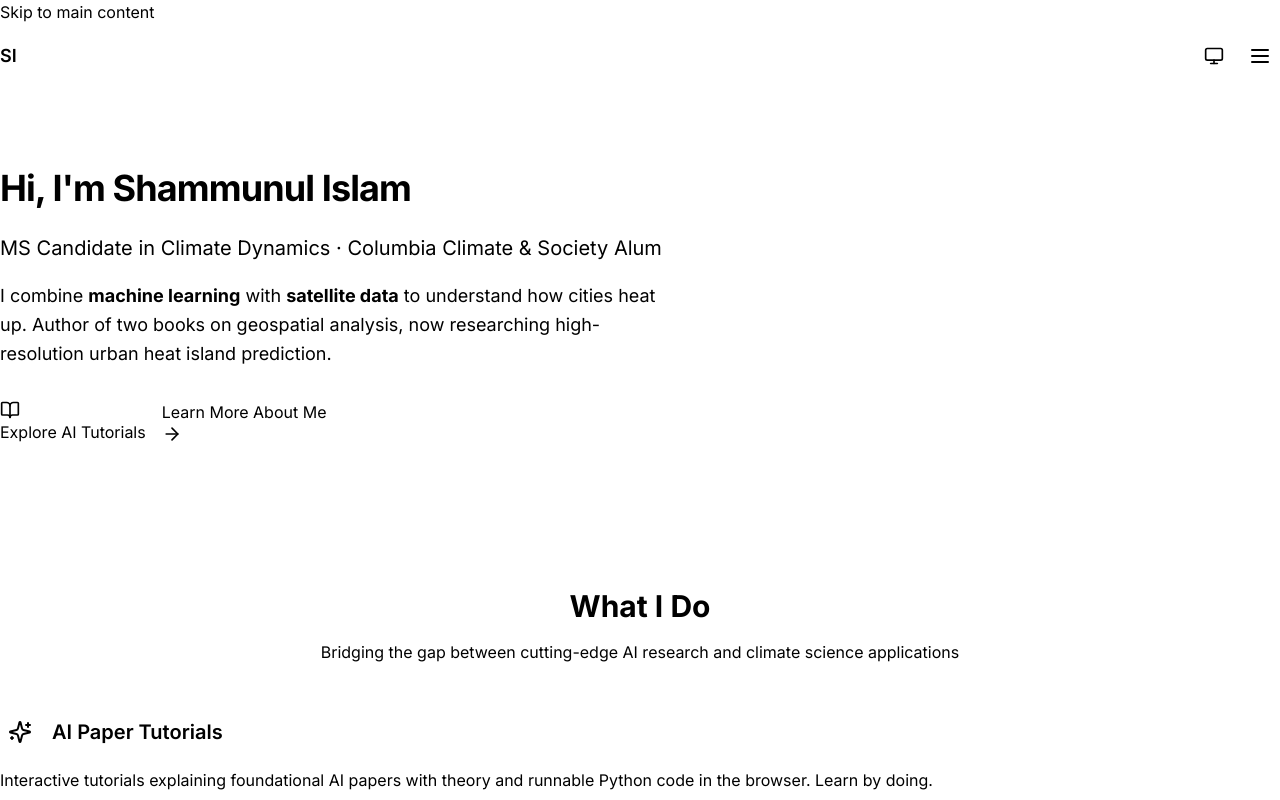
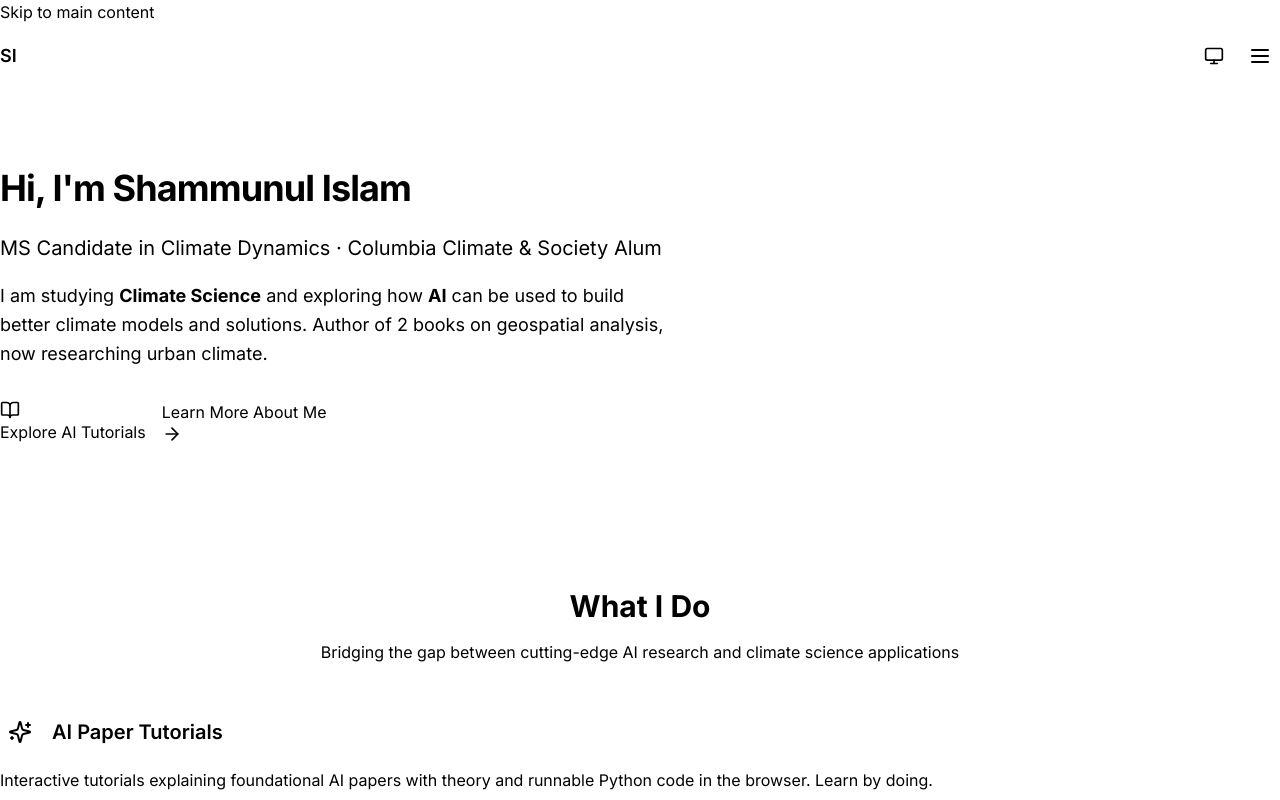
Before and after one commit to shammun/portfolio-website, a Next.js app: page / in a window 1280 px wide. Shown: the top 800 px of the page. Built offline with nearby package versions, Linux system fonts and the light colour scheme.

Commit message:
Update home page description

```diff
--- a/src/app/page.tsx
+++ b/src/app/page.tsx
@@ -27,16 +27,16 @@ export default function HomePage() {
             </p>
 
             <p className="mt-4 text-lg text-muted-foreground leading-relaxed max-w-2xl">
-              I combine{" "}
+              I am studying{" "}
               <strong className="text-foreground">
-                machine learning
+                Climate Science
               </strong>{" "}
-              with{" "}
+              and exploring how{" "}
               <strong className="text-foreground">
-                satellite data
+                AI
               </strong>{" "}
-              to understand how cities heat up. Author of two books on geospatial
-              analysis, now researching high-resolution urban heat island prediction.
+              can be used to build better climate models and solutions. Author of
+              2 books on geospatial analysis, now researching urban climate.
             </p>
 
             <div className="mt-8 flex flex-wrap gap-4">
```
